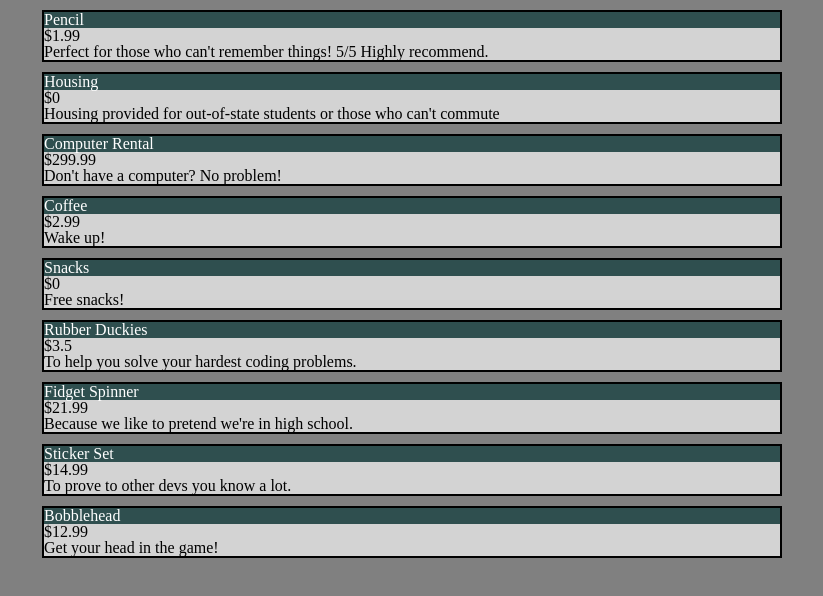
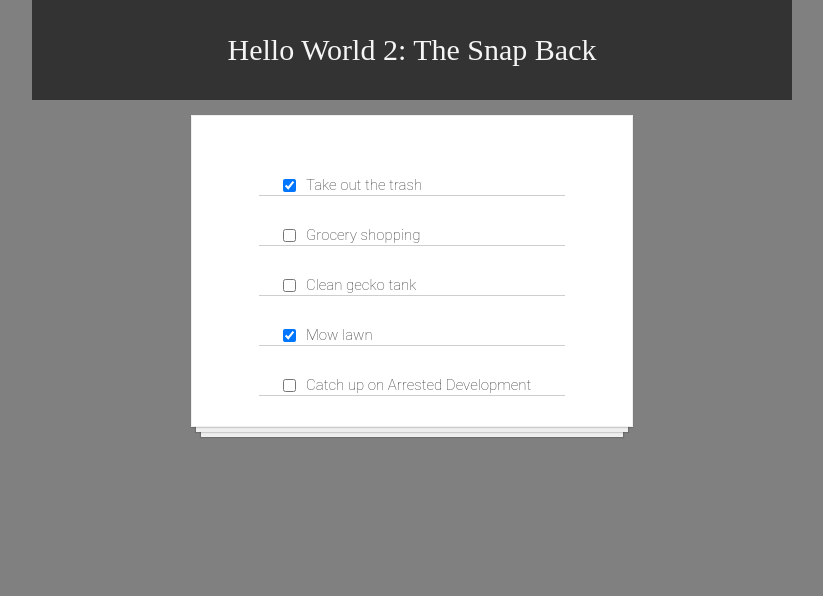
Before and after one commit to alex-whan/react-gh-pages, a React (Create React App) app: page / in a window 1280 px wide. Shown: the top 596 px of the page, without its empty margins (228-1051 px from the left). Built offline with nearby package versions, Linux system fonts and the light colour scheme.

Commit message:
Futher fleshed out practice App.js files and modified components + datasets for use in offline apps

```diff
--- a/src/App.js
+++ b/src/App.js
@@ -67,7 +67,7 @@ function App() {
                 />
             </div>
 
-            <MyList />
+
             <Footer />
         </div>
     )
--- a/src/App2.js
+++ b/src/App2.js
@@ -1,17 +1,37 @@
 import React from "react"
-import Joke from "./components/Joke"
+import Header from "./components/Header"
+import MyList from "./components/MyList"
 
-function App2() {
-    return (
-        <div>
-            <Joke question="1" punchLine="2"/>
-            <Joke question="1" punchLine="2"/>
-            <Joke question="1" punchLine="2"/>
-            <Joke question="1" punchLine="2"/>
-            <Joke question="1" punchLine="2"/>
-        </div>
+// function App2() {
+//     return (
+//         <div>
+//             <Header />
+//             <MyList />
+//         </div>
 
-    )
+//     )
+// }
+
+// class based component
+// Every class-based component needs at least one method - the render() method
+// Will return what we have in our functional component
+
+// With CLASS-BASED COMPONENTS when youre using PROPS - you need to make sure to use "this" in them
+// i.e.: <h1>{this.props.whatever}</h1>
+
+class App2 extends React.Component {
+    render() {
+        return (
+            // IF you have any code that determines the display logic, they can go inside the render() method before the return
+            // i.e. const date = new Date()
+            // yourMethodHere() {}
+            // const style = this.yourMethod();
+            <div>
+                <Header />
+                <MyList />
+            </div>
+        )
+    }
 }
 
 export default App2
--- a/src/App3.js
+++ b/src/App3.js
@@ -1,12 +1,20 @@
 import React from "react";
 import Product from "./components/Product"
 import productsData from "./vschoolProducts"
+import Header from "./components/Header"
+// Note: when you "default export" something - you can call it whatever you want in the "import" statement as long as the file path is correct
 
 function App3() {
-    const productComponents = productsData.map(item => <Product key={item.key} name={item.name} price={item.price} description={item.description} /> )
+    // My original map
+    // const productComponents = productsData.map(item => <Product key={item.key} name={item.name} price={item.price} description={item.description} /> )
+
+    // Better map
+    // Here, we pass in the entire object as a prop instead of individual props
+    const productComponents = productsData.map(item => <Product key={item.id} product={item}/>)
 
     return (
         <div>
+            <Header/>
             {productComponents}
 
         </div>
--- a/src/components/MyList.js
+++ b/src/components/MyList.js
@@ -1,13 +1,13 @@
 import React from "react"
 import TodoItem from "./TodoItem"
+import todosData from "../todosData"
 
 function MyList() {
+  const todoItems = todosData.map(item => <TodoItem key={item.id} item={item}/>)
+
   return (
     <div className="todo-list">
-      <TodoItem />
-      <TodoItem />
-      <TodoItem />
-      <TodoItem />
+      {todoItems}
     </div>
   )
 }
--- a/src/components/Product.js
+++ b/src/components/Product.js
@@ -3,9 +3,9 @@ import React from "react"
 function Product(props) {
     return (
         <div className="product-listing">
-            <h2>{props.name}</h2>
-            <h3>${props.price}</h3>
-            <p>{props.description}</p>
+            <h2>{props.product.name}</h2>
+            <h3>{props.product.price.toLocaleString("en-US", { style: "currency", currency: "USD" })}</h3>
+            <p>{props.product.description}</p>
         </div>
     )
 }
--- a/src/components/TodoItem.js
+++ b/src/components/TodoItem.js
@@ -1,10 +1,10 @@
 import React from "react"
 
-function TodoItem() {
+function TodoItem(props) {
   return (
     <div className="todo-item">
-      <input type="checkbox" />
-      <p>Placeholder text here</p>
+      <input type="checkbox" checked={props.item.completed} />
+      <p>{props.item.text}</p>
     </div>
   )
 }
--- a/src/index.js
+++ b/src/index.js
@@ -8,7 +8,10 @@ import ReactDOM from "react-dom"
 // In order for this not to fail, we need to import App
 
 import App from "./App"
+import App2 from "./App2"
 import App3 from "./App3"
 
 // entry point to our app
-ReactDOM.render(<App3 />, document.getElementById("root"));
+// ReactDOM.render(<App />, document.getElementById("root"));
+ReactDOM.render(<App2 />, document.getElementById("root"));
+// ReactDOM.render(<App3 />, document.getElementById("root"));
--- /dev/null
+++ b/src/todosData.js
@@ -0,0 +1,29 @@
+const todosData = [
+    {
+        id: 1,
+        text: "Take out the trash",
+        completed: true
+    },
+    {
+        id: 2,
+        text: "Grocery shopping",
+        completed: false
+    },
+    {
+        id: 3,
+        text: "Clean gecko tank",
+        completed: false
+    },
+    {
+        id: 4,
+        text: "Mow lawn",
+        completed: true
+    },
+    {
+        id: 5,
+        text: "Catch up on Arrested Development",
+        completed: false
+    }
+]
+
+export default todosData
```
